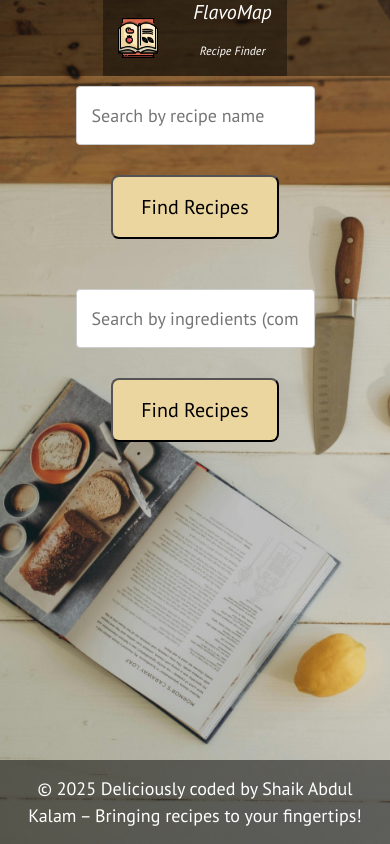
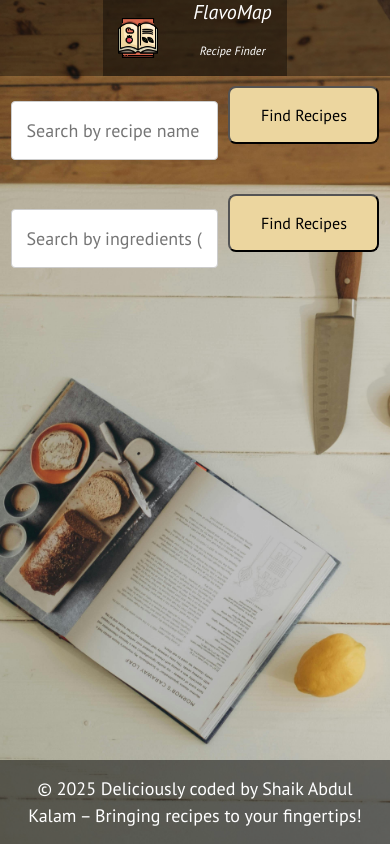
Before and after one commit to AbdulKalam3/FlavoMap-Recipe-Finder, a React (Create React App) app: page / in a window 390 px wide. Built offline with nearby package versions, Linux system fonts and the light colour scheme.

Commit message:
Added Google AdSense ad component

```diff
--- a/src/components/css/Footer.css
+++ b/src/components/css/Footer.css
@@ -1,7 +1,4 @@
 
-body{
-    overflow-y: hidden;
-}
 .ads-container {
     background-color: transparent;
 }
--- a/src/components/css/main.css
+++ b/src/components/css/main.css
@@ -137,7 +137,6 @@
   }
   .content .col {
     display: flex;
-    flex-direction: column;
     gap: 10px;
     width: 100%;
   }
@@ -151,7 +150,7 @@
 
   .content button {
     padding: 15px;
-    font-size: 20px;
+    font-size: 16px;
     width: 70%;
     margin-bottom: 40px;
   }
```
Also changed, not shown: 6 other files (tests, documents, lock files or other folders).
